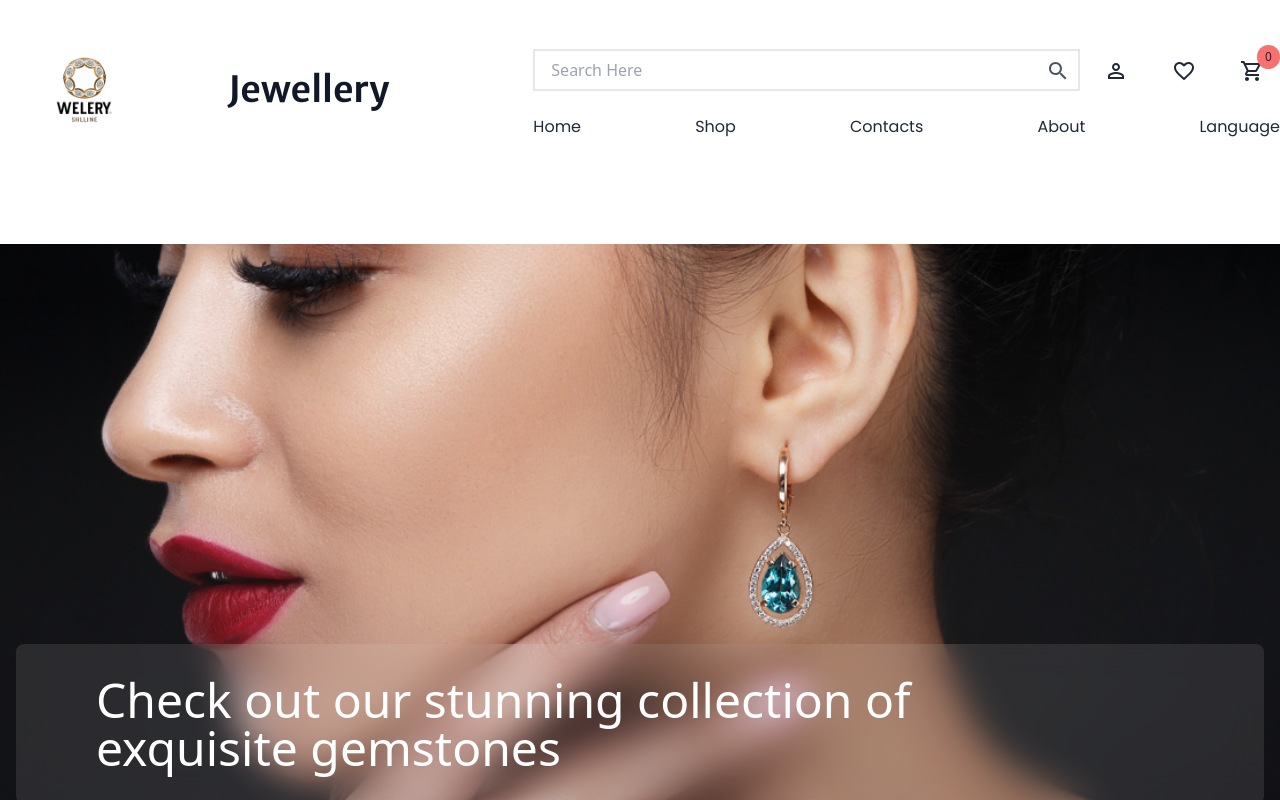
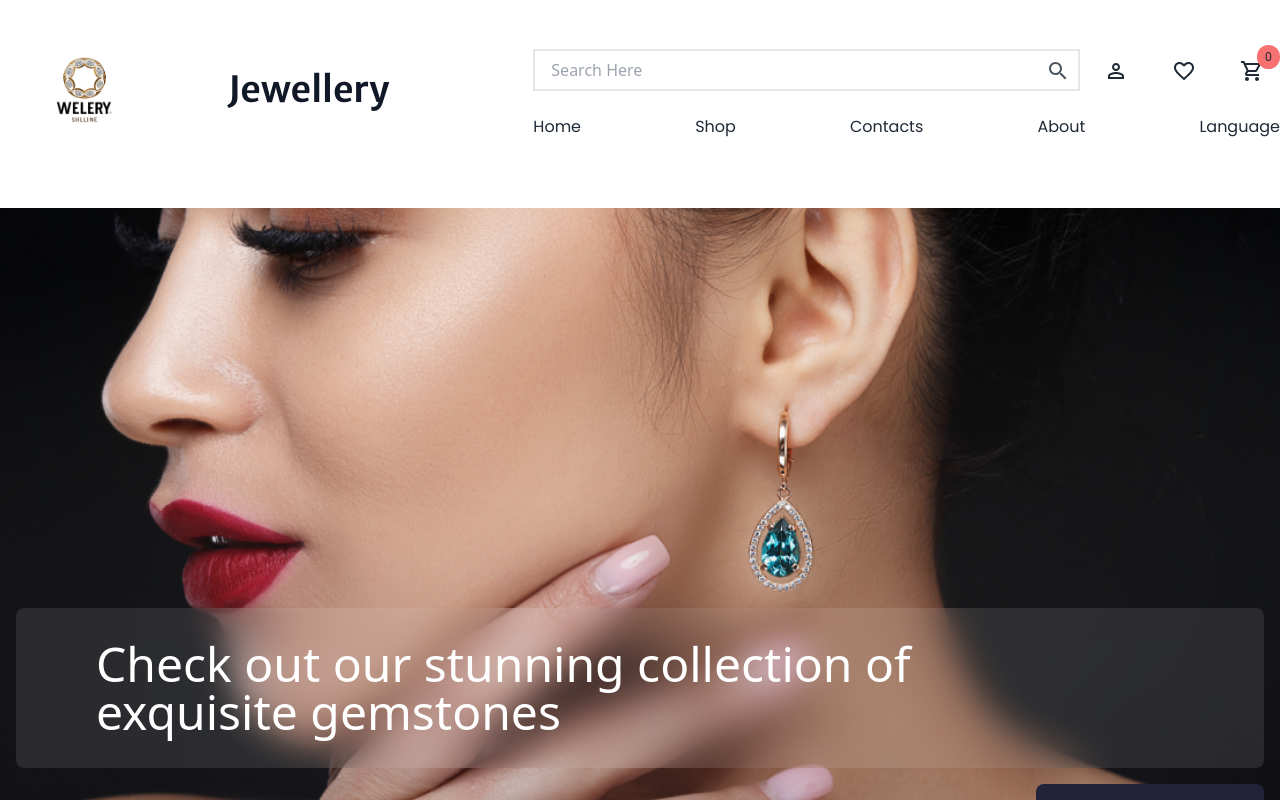
Before and after one commit to janakripan/jwellery, a React (Vite) app: page / in a window 1280 px wide. Shown: the top 800 px of the page. Built offline with nearby package versions, Linux system fonts and the light colour scheme; a web font is replaced by a local one.

Commit message:
fixed navbar on top wile scroll

```diff
--- a/src/App.jsx
+++ b/src/App.jsx
@@ -8,7 +8,7 @@ import "slick-carousel/slick/slick-theme.css";
 function App() {
   return (
     <>
-      <main className="overflow-x-hidden">
+      <main className="overflow-x-hidden relative ">
         <NavBar />
 
         <div id="details">
--- a/src/Routes/Home.jsx
+++ b/src/Routes/Home.jsx
@@ -8,7 +8,7 @@ import Snap from '../components/Snap'
 
 function Home() {
   return (
-   <main className='bg-[#F2E9E4]  mt-16 overflow-x-hidden'>
+   <main className='bg-[#F2E9E4]  mt-52 overflow-x-hidden'>
 
 
     <section>
--- a/src/components/NavBar.jsx
+++ b/src/components/NavBar.jsx
@@ -8,9 +8,8 @@ import MenuIcon from '@mui/icons-material/Menu';
 import PermIdentityOutlinedIcon from '@mui/icons-material/PermIdentityOutlined';
 import CloseIcon from '@mui/icons-material/Close';
 import { motion, AnimatePresence  } from "motion/react"
-import { easeIn, easeInOut, easeOut } from 'motion';
 import CartContext from '../contexts/CartContext';
-import { span } from 'motion/react-m';
+
 
 function NavBar() {
 
@@ -56,9 +55,9 @@ function NavBar() {
 
 
   return (
-    <div className='w-full h-fit py-6 relative '>
+    <div className='w-full h-fit py-6   fixed top-0 z-50 bg-white'>
 
-        <div className="max-w-screen-xl h-fit mx-auto w-full  flex flex-row">
+        <div className="max-w-screen-xl h-fit mx-auto w-full  flex flex-row ">
             <div className=' w-full lg:w-5/12 flex justify-between items-center  p-4 lg:pr-36'>
                 <div>
                     <img src={logo} className='w-20  md:w-32 lg:scale-100' alt="logo" />
```
